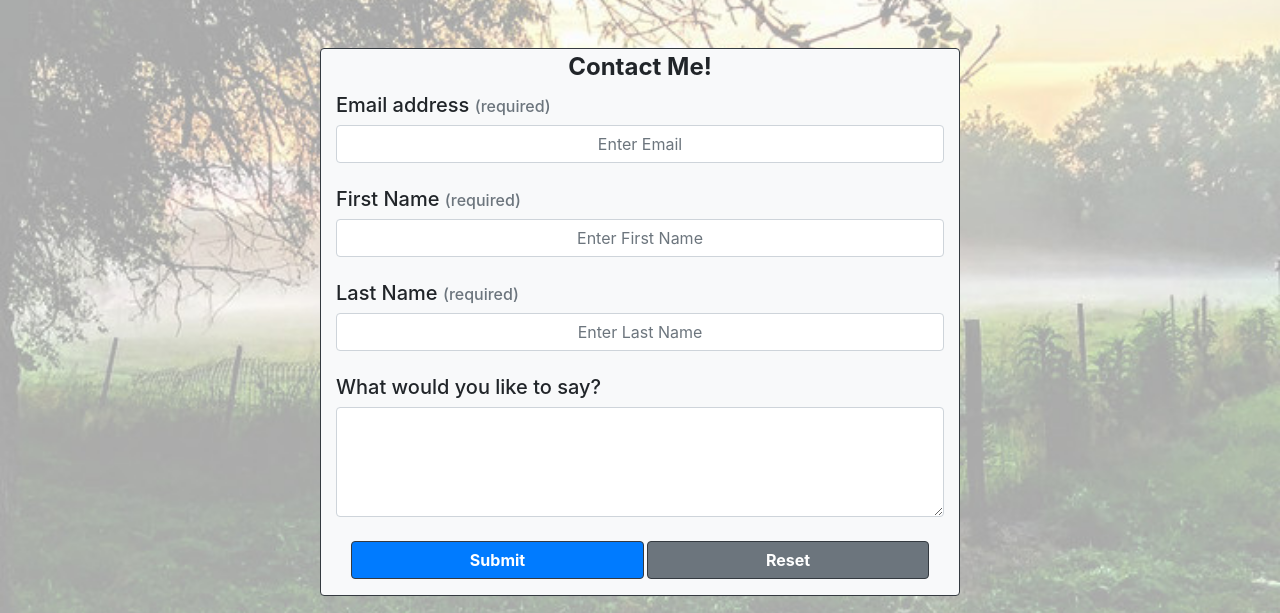
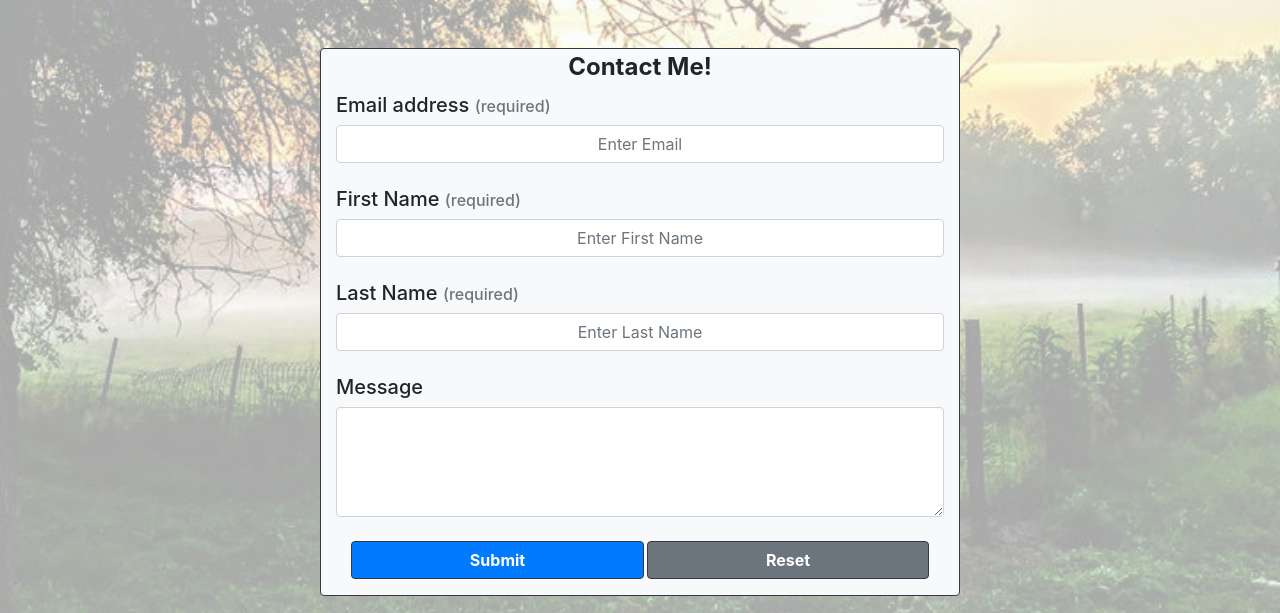
Before and after one commit to smheay/smheay, a plain HTML site: page Page/Contact.html in a window 1280 px wide. Shown: the part 77-690 px from the top of the page. Drawn offline with nearby package versions, Linux system fonts and the light colour scheme.

Commit message:
reset form

```diff
--- a/Page/Contact.html
+++ b/Page/Contact.html
@@ -60,7 +60,7 @@
                             Enter your lastname
                         </div>
 
-                        <label class="h5" for="textareaform1">What would you like to say?</label>
+                        <label class="h5" for="textareaform1">Message</label>
                         <textarea name="message" class="form-control" style="max-height: 300px;" id="textareaform1" aria-describedby="textareaHelp" rows="4" maxlength="250"></textarea>
                         <div class="invisible" id="textareaHelp">
                             Type a message
@@ -93,8 +93,7 @@
             method: "POST",
             body: new FormData(form)
         }).then((response) => console.log("Success!", response)).catch((error) => console.error("Error!", error.message));
+        form.reset();
     });
 
-    form.reset();
-
 </script>
```
